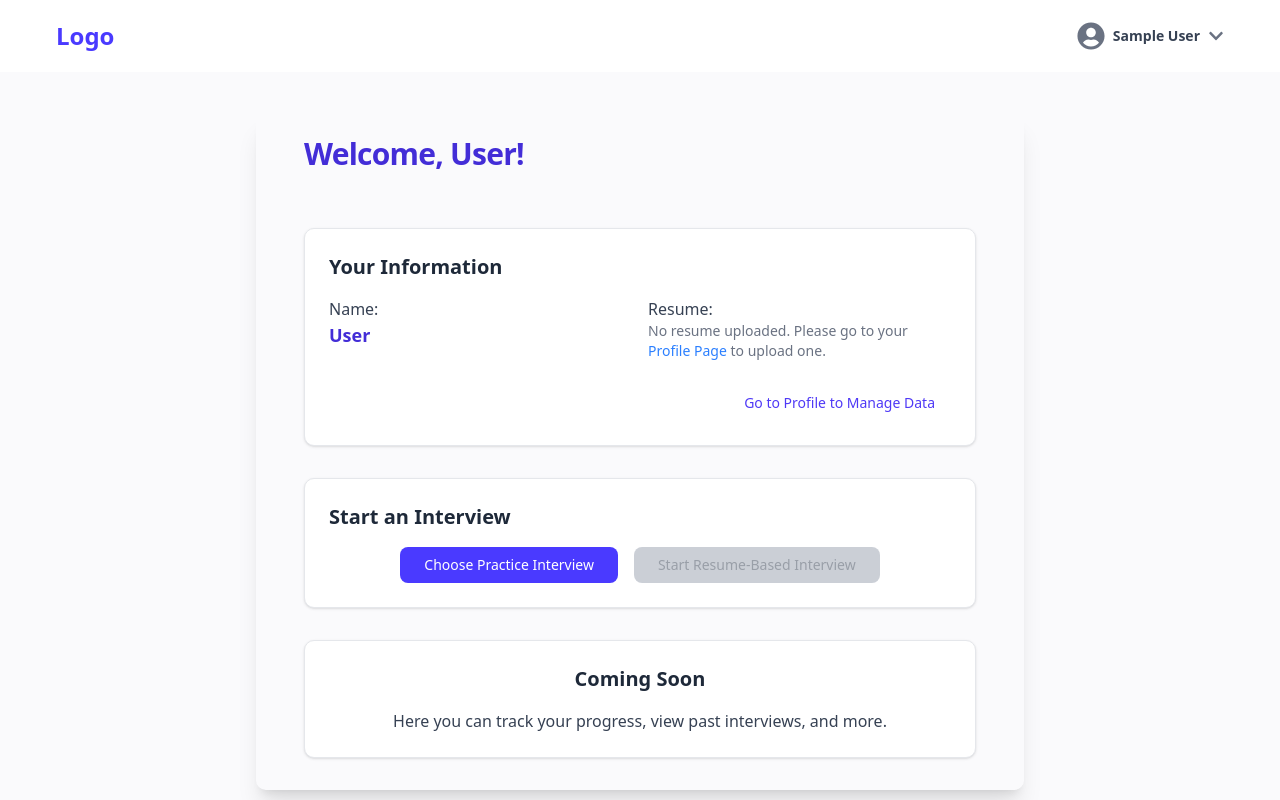
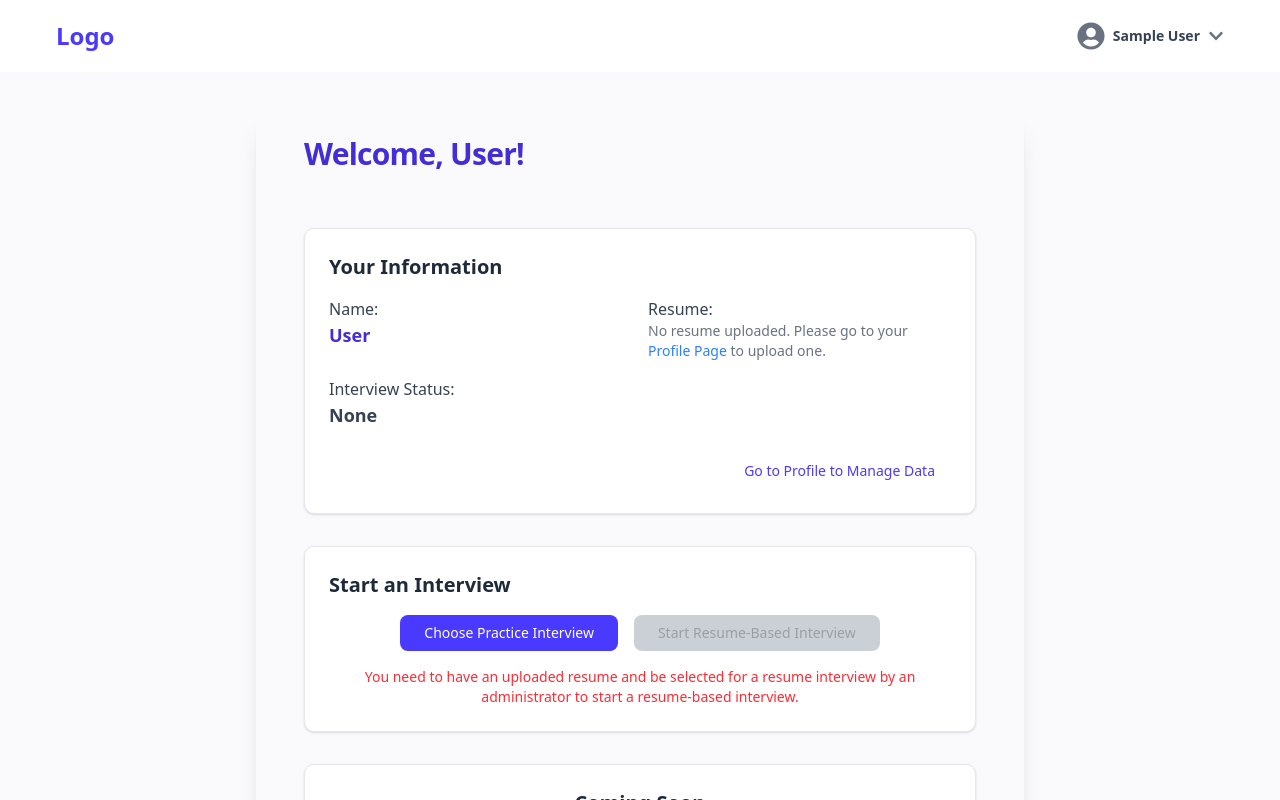
Before and after one commit to zennyMe17/ethicra, a Next.js app: page /dashboard in a window 1280 px wide. Built offline with nearby package versions, Linux system fonts and the light colour scheme; no server answers; the database is empty; sample sign-in values are in the browser's storage.

Commit message:
Dynamic Changes in frontend of users

```diff
--- a/app/dashboard/page.tsx
+++ b/app/dashboard/page.tsx
@@ -4,23 +4,25 @@
 import { useEffect, useState } from "react";
 import ProtectedRoute from '@/components/ProtectedRoute';
 import Link from 'next/link';
-import { auth, db } from "@/app/firebase/firebaseConfig"; // Import firebase config
+import { auth, db } from "@/app/firebase/firebaseConfig";
 import { doc, getDoc } from "firebase/firestore";
 import { User, onAuthStateChanged } from "firebase/auth";
-import { useRouter } from "next/navigation"; // Import useRouter
-import { Button } from "@/components/ui/button"; // Import Button for consistent styling
+import { useRouter } from "next/navigation";
+import { Button } from "@/components/ui/button";
 
-// Define the UserData interface to match your Firestore structure
 interface UserData {
   name: string;
-  resumeUrl?: string; // resumeUrl is optional as it might not exist
+  resumeUrl?: string;
+  interviewStatus?: 'none' | 'selected_for_resume_interview' | 'interview_scheduled' | 'interview_completed' | 'rejected_after_interview';
 }
 
 const DashboardPage = () => {
   const [loading, setLoading] = useState<boolean>(true);
   const [currentUser, setCurrentUser] = useState<User | null>(null);
-  const [userName, setUserName] = useState<string>("User"); // Default name
-  const [userResumeUrl, setUserResumeUrl] = useState<string | null>(null); // State for resume URL
+  const [userName, setUserName] = useState<string>("User");
+  const [userResumeUrl, setUserResumeUrl] = useState<string | null>(null);
+  // Initialize with a default value to prevent 'undefined' in subsequent renders
+  const [interviewStatus, setInterviewStatus] = useState<UserData['interviewStatus']>('none');
   const router = useRouter();
 
   useEffect(() => {
@@ -33,26 +35,26 @@ const DashboardPage = () => {
 
           if (userSnap.exists()) {
             const data = userSnap.data() as UserData;
-            setUserName(data.name || "User"); // Set user's name from Firestore
-            setUserResumeUrl(data.resumeUrl || null); // Set resume URL from Firestore
+            setUserName(data.name || "User");
+            setUserResumeUrl(data.resumeUrl || null);
+            // Fix: Provide a fallback for interviewStatus if it's undefined in Firestore
+            setInterviewStatus(data.interviewStatus || 'none');
           } else {
             console.log("No user document found for this user.");
-            // Optionally, you might want to redirect new users to a profile setup page
-            // router.push("/profile-setup");
+            // Consider creating the user doc here if it should always exist when a user logs in
+            // await ensureUserDocExists(); // If you want to ensure it's created on dashboard load
           }
         } catch (error) {
           console.error("Error fetching user data:", error);
         }
       } else {
-        // User is not logged in. ProtectedRoute should handle redirection,
-        // but this ensures state is clear.
-        router.push("/login"); // Redirect to login if not authenticated
+        router.push("/login");
       }
       setLoading(false);
     });
 
     return () => unsubscribe();
-  }, [router]); // Include router in dependencies to avoid lint warnings
+  }, [router]);
 
   if (loading) {
     return (
@@ -62,28 +64,24 @@ const DashboardPage = () => {
     );
   }
 
-  // If currentUser is null after loading, ProtectedRoute should have already redirected.
-  // This check serves as a final safeguard.
   if (!currentUser) {
-      return null; // ProtectedRoute will handle the redirect
+    return null;
   }
+
+  const canStartResumeInterview = userResumeUrl && interviewStatus === 'selected_for_resume_interview';
 
   return (
     <ProtectedRoute>
-      {/* Main Container - Matches Profile Page */}
       <div className="bg-[#FAFAFC] py-10 min-h-screen">
-        <div className="max-w-3xl mx-auto rounded-lg shadow-xl overflow-hidden"> {/* Shadow and rounded corners */}
-          {/* Header Section - Matches Profile Page */}
+        <div className="max-w-3xl mx-auto rounded-lg shadow-xl overflow-hidden">
           <div className="bg-transparent py-6 px-6 sm:px-12 flex justify-between items-center">
             <h1 className="text-2xl sm:text-3xl font-semibold text-indigo-700 tracking-tight">
                 Welcome, {userName}!
             </h1>
           </div>
 
-          {/* Main Content Area - Matches Profile Page's inner padding */}
-          <div className="p-6 sm:px-12 sm:py-8 space-y-8"> {/* Added space-y for consistent spacing */}
+          <div className="p-6 sm:px-12 sm:py-8 space-y-8">
 
-            {/* Profile Summary Section */}
             <div className="bg-white p-6 rounded-lg shadow-sm border border-gray-200">
               <h2 className="text-xl font-semibold text-gray-800 mb-4">Your Information</h2>
               <div className="grid grid-cols-1 md:grid-cols-2 gap-4">
@@ -112,11 +110,18 @@ const DashboardPage = () => {
                     </p>
                   )}
                 </div>
+                <div>
+                  <p className="text-gray-700 font-medium">Interview Status:</p>
+                  <p className="text-lg text-gray-700 font-bold">
+                    {/* Ensure interviewStatus is never undefined here for display */}
+                    {(interviewStatus || 'none').replace(/_/g, ' ').replace(/\b\w/g, char => char.toUpperCase())}
+                  </p>
+                </div>
               </div>
               <div className="mt-6 text-right">
                 <Link href="/profile" passHref>
                   <Button
-                    variant="ghost" // Use shadcn/ui ghost variant for similar look
+                    variant="ghost"
                     className="text-sm text-indigo-600 hover:underline font-medium"
                   >
                     Go to Profile to Manage Data
@@ -125,42 +130,45 @@ const DashboardPage = () => {
               </div>
             </div>
 
-            {/* Interview Navigation Section */}
             <div className="bg-white p-6 rounded-lg shadow-sm border border-gray-200">
               <h2 className="text-xl font-semibold text-gray-800 mb-4">Start an Interview</h2>
               <div className="flex flex-col sm:flex-row space-y-4 sm:space-y-0 sm:space-x-4 justify-center">
                 <Link href="/interview-practice" passHref>
                   <Button
-                    className="w-full sm:w-auto px-6 py-3 bg-[#4A3AFF] hover:bg-[#6357FF] text-white" // Consistent primary button style
+                    className="w-full sm:w-auto px-6 py-3 bg-[#4A3AFF] hover:bg-[#6357FF] text-white"
                   >
                     Choose Practice Interview
                   </Button>
                 </Link>
 
                 <Link
-                  href={`/interview?type=resume-based&resumeUrl=${encodeURIComponent(userResumeUrl || '')}`}
+                  href={canStartResumeInterview ? `/interview?type=resume-based&resumeUrl=${encodeURIComponent(userResumeUrl || '')}` : '#'}
                   passHref
                 >
                   <Button
                     className={`w-full sm:w-auto px-6 py-3
-                      ${userResumeUrl ? 'bg-[#4A3AFF] hover:bg-[#6357FF] text-white' : 'bg-gray-400 text-gray-700 cursor-not-allowed'}`
+                      ${canStartResumeInterview ? 'bg-[#4A3AFF] hover:bg-[#6357FF] text-white' : 'bg-gray-400 text-gray-700 cursor-not-allowed'}`
                     }
-                    disabled={!userResumeUrl} // Disable button if no resume URL
+                    disabled={!canStartResumeInterview}
                   >
                     Start Resume-Based Interview
                   </Button>
                 </Link>
               </div>
+              {!canStartResumeInterview && (
+                <p className="text-sm text-red-500 mt-4 text-center">
+                  You need to have an uploaded resume and be selected for a resume interview by an administrator to start a resume-based interview.
+                </p>
+              )}
             </div>
 
-            {/* Other dashboard content */}
             <div className="bg-white p-6 rounded-lg shadow-sm border border-gray-200 text-center">
               <h2 className="text-xl font-semibold text-gray-800 mb-4">Coming Soon</h2>
               <p className="text-gray-700">Here you can track your progress, view past interviews, and more.</p>
             </div>
 
-          </div> {/* End of Main Content Area */}
-        </div> {/* End of max-w-3xl container */}
+          </div>
+        </div>
       </div>
     </ProtectedRoute>
   );
```
